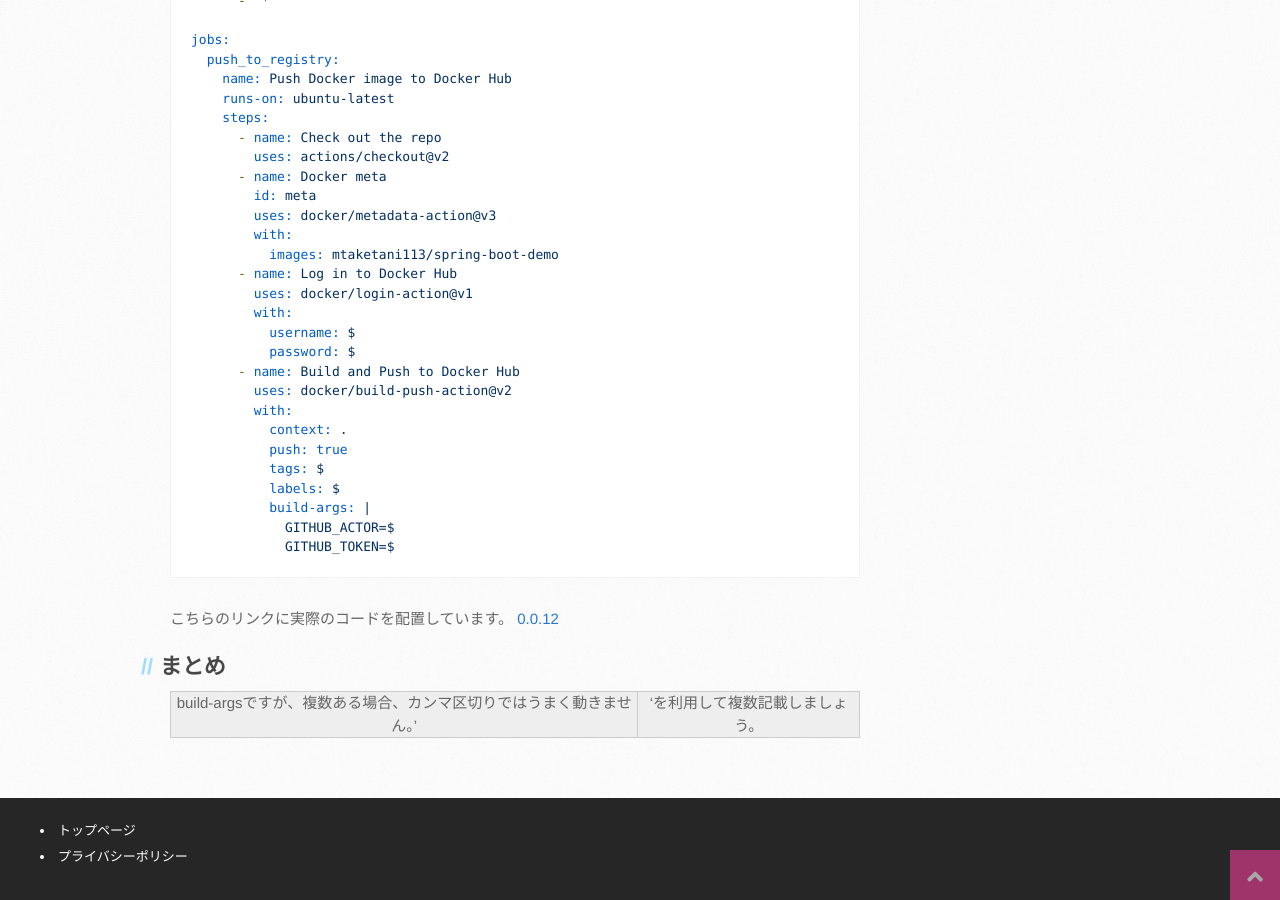
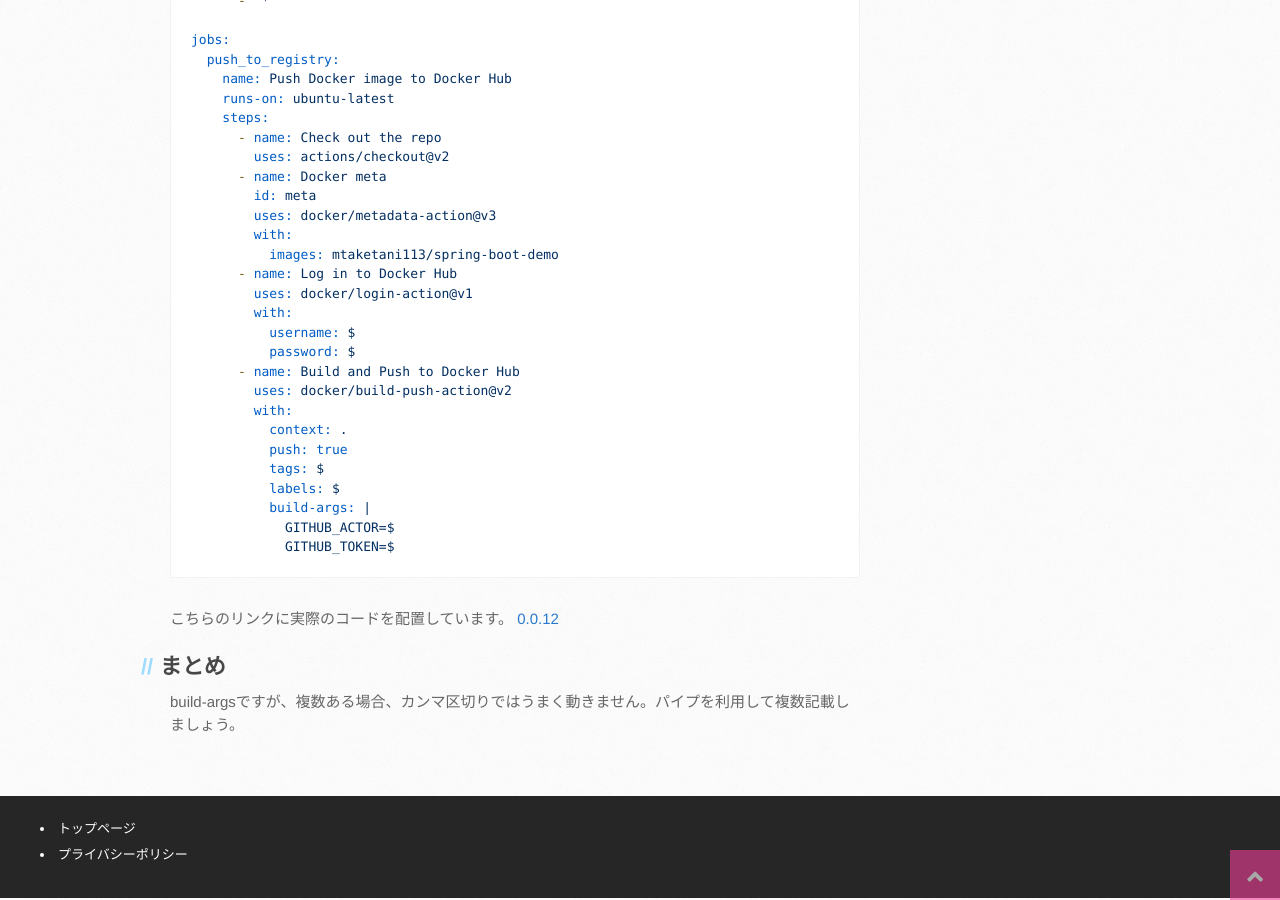
Before and after one commit to mtaketani113/mtaketani113.github.io, a Jekyll site: the page built from it/github/githubActionsArgs.md, in a window 1280 px wide and 900 px high, scrolled down 1900 px. Built offline with Jekyll 4.4.1, drawn with Linux system fonts in a browser that asks for light colours; nearby versions of some CDN libraries; comment, search, counter and statistics services are not loaded; the repository's description, which GitHub fills in, is left out.

Commit message:
表と認識されてしまうため修正

```diff
--- a/it/github/githubActionsArgs.md
+++ b/it/github/githubActionsArgs.md
@@ -118,4 +118,4 @@ jobs:
 
 ## まとめ
 
-build-argsですが、複数ある場合、カンマ区切りではうまく動きません。'|'を利用して複数記載しましょう。
+build-argsですが、複数ある場合、カンマ区切りではうまく動きません。パイプを利用して複数記載しましょう。
```
